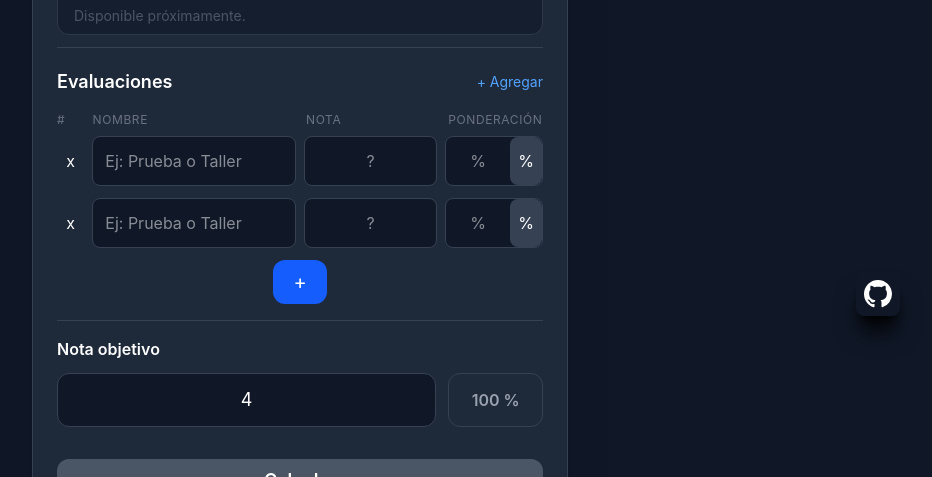
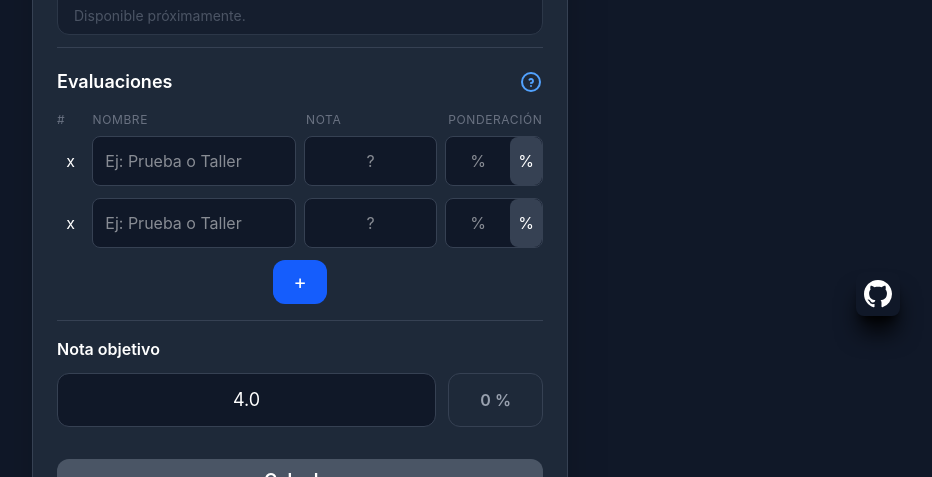
Before and after one commit to betra0/que-nota-necesito, a React (Vite) app: page / in a window 1280 px wide. Shown: the part 468-945 px from the top of the page, without its empty margins (340-1272 px from the left). Built offline with nearby package versions, Linux system fonts and the light colour scheme.

Commit message:
feat: update target grade handling and enhance total weight calculation in HomeCard and TargetGrade components

```diff
--- a/src/components/EvaluationList.jsx
+++ b/src/components/EvaluationList.jsx
@@ -1,4 +1,5 @@
 import { useState } from "react";
+import { IconHelpCircle } from '@tabler/icons-react';
 
 function EvaluationList({ evaluations, addEvaluation, removeEvaluation, updateEvaluation, configGrade }) {
 
@@ -22,7 +23,7 @@ function EvaluationList({ evaluations, addEvaluation, removeEvaluation, updateEv
               Evaluaciones
             </h2>
             <button className="text-sm text-blue-400 hover:text-blue-300">
-              + Agregar
+              <IconHelpCircle/>
             </button>
           </div>
           <div className="mb-2 grid grid-cols-14 gap-3 text-xs uppercase tracking-wider text-gray-500">
--- a/src/components/HomeCard.jsx
+++ b/src/components/HomeCard.jsx
@@ -15,7 +15,7 @@ function HomeCard() {
 
   ]);
   const [configGrade, setConfigGrade] = useState({'gradeMin': 1.0, 'gradeMax': 7.0});
-  const [targetGrade, setTargetGrade] = useState('4');
+  const [targetGrade, setTargetGrade] = useState('4.0');
   const [result, setResult] =useState(null)
 
   const validate = (evaluations, configGrade, targetGrade) => {
@@ -40,7 +40,11 @@ function HomeCard() {
     setTargetGrade(value)
   }
 
+  const sumWeight = () => {
+   return evaluations.reduce((sum, evaluation) => sum + (evaluation.weight===''?0:parseFloat(evaluation.weight)),0)
+  }
   const validationResults = useMemo(() => validate(evaluations, configGrade, targetGrade), [evaluations, configGrade, targetGrade]);
+  const totalWeight = useMemo(() => sumWeight(), [evaluations]);
 
 
   const addEvaluation =() => {
@@ -133,7 +137,7 @@ function HomeCard() {
         <div className="my-4 h-px bg-gray-700" />
 
 
-        <TargetGrade handlerInput={targetGradeHandler} targetGrade={targetGrade} />
+        <TargetGrade handlerInput={targetGradeHandler} targetGrade={targetGrade} totalWeight={totalWeight} />
 
 
         {/* Botón */}
--- a/src/components/TargetGrade.jsx
+++ b/src/components/TargetGrade.jsx
@@ -3,7 +3,7 @@ import { useState } from "react";
 function TargetGrade({
   handlerInput,
   targetGrade,
-
+  totalWeight,
 }) {
 
 
@@ -26,7 +26,7 @@ function TargetGrade({
               <span className="col-span-3 w-full rounded-xl border border-gray-700 bg-gray-800 flex items-center justify-center
                 text-md font-semibold text-gray-400
               "  >
-                100 %
+                {totalWeight} %
                 </span>
             </section>
         </div>
```
